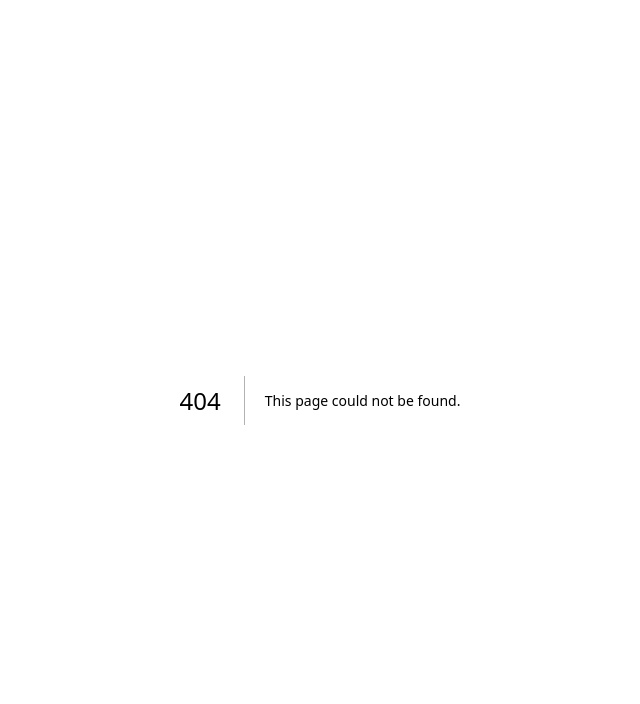
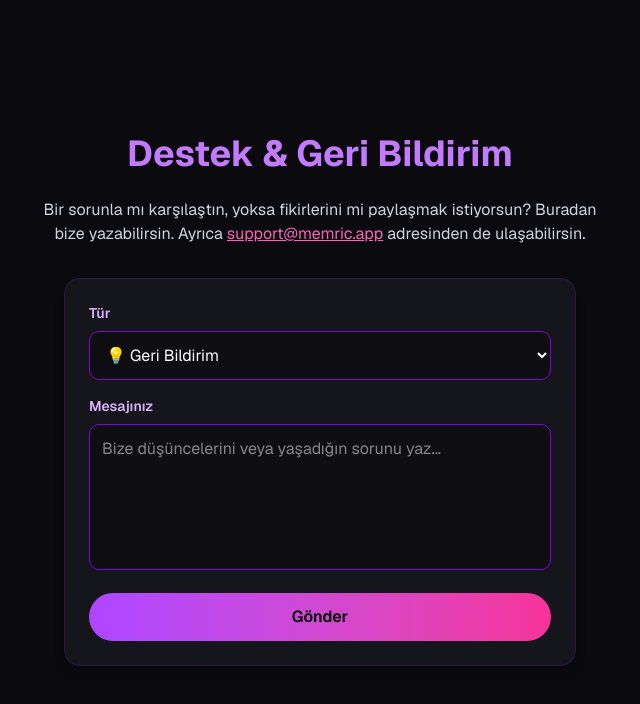
Before and after one commit to zarlixq/memric-about-web, a Next.js app: page /support in a window 1280 px wide. Before the commit this address had no page. Shown: the top 704 px of the page, without its empty margins (320-960 px from the left). Built offline with nearby package versions, Linux system fonts and the light colour scheme; no server answers.

Commit message:
support url eklendi

```diff
--- /dev/null
+++ b/app/support/page.js
@@ -0,0 +1,102 @@
+"use client";
+
+import { useState } from "react";
+import { motion } from "framer-motion";
+import { createClient } from "@supabase/supabase-js";
+
+const supabase = createClient(
+  process.env.NEXT_PUBLIC_SUPABASE_URL,
+  process.env.NEXT_PUBLIC_SUPABASE_ANON_KEY
+);
+
+export default function SupportPage() {
+  const [type, setType] = useState("feedback");
+  const [message, setMessage] = useState("");
+  const [loading, setLoading] = useState(false);
+  const [success, setSuccess] = useState(false);
+
+  const handleSubmit = async (e) => {
+    e.preventDefault();
+    if (!message.trim()) return;
+
+    setLoading(true);
+
+    const { error } = await supabase.from("feedbacks").insert([
+      {
+        type,
+        message,
+      },
+    ]);
+
+    setLoading(false);
+
+    if (!error) {
+      setSuccess(true);
+      setMessage("");
+    } else {
+      alert("Bir hata oluştu: " + error.message);
+    }
+  };
+
+  return (
+    <main className="min-h-screen bg-[#0b0b0f] text-white flex flex-col items-center justify-center px-4 py-16">
+      <motion.h1
+        initial={{ opacity: 0, y: -10 }}
+        animate={{ opacity: 1, y: 0 }}
+        transition={{ duration: 0.7 }}
+        className="text-3xl sm:text-4xl font-bold text-purple-400 mb-6"
+      >
+        Destek & Geri Bildirim
+      </motion.h1>
+
+      <p className="text-gray-300 mb-8 text-center max-w-xl">
+        Bir sorunla mı karşılaştın, yoksa fikirlerini mi paylaşmak istiyorsun?
+        Buradan bize yazabilirsin.
+        Ayrıca <a href="mailto:support@memric.app" className="text-pink-400 underline">support@memric.app</a> adresinden de ulaşabilirsin.
+      </p>
+
+      <form
+        onSubmit={handleSubmit}
+        className="w-full max-w-lg bg-[#15151c] p-6 rounded-2xl shadow-lg border border-purple-800/30"
+      >
+        <label className="block text-sm font-semibold mb-2 text-purple-300">
+          Tür
+        </label>
+        <select
+          value={type}
+          onChange={(e) => setType(e.target.value)}
+          className="w-full p-3 rounded-lg bg-[#0e0e13] border border-purple-700 focus:outline-none focus:ring-2 focus:ring-pink-500 mb-4"
+        >
+          <option value="feedback">💡 Geri Bildirim</option>
+          <option value="bug">🐞 Hata Bildirimi</option>
+          <option value="support">📩 Destek Talebi</option>
+        </select>
+
+        <label className="block text-sm font-semibold mb-2 text-purple-300">
+          Mesajınız
+        </label>
+        <textarea
+          value={message}
+          onChange={(e) => setMessage(e.target.value)}
+          placeholder="Bize düşüncelerini veya yaşadığın sorunu yaz..."
+          rows={5}
+          className="w-full p-3 rounded-lg bg-[#0e0e13] border border-purple-700 focus:outline-none focus:ring-2 focus:ring-pink-500 mb-4 resize-none"
+        />
+
+        <button
+          type="submit"
+          disabled={loading}
+          className="w-full py-3 rounded-full font-semibold bg-gradient-to-r from-purple-500 to-pink-500 text-black hover:scale-105 transition disabled:opacity-50"
+        >
+          {loading ? "Gönderiliyor..." : "Gönder"}
+        </button>
+
+        {success && (
+          <p className="mt-4 text-green-400 text-center">
+            ✅ Geri bildirimin için teşekkürler! En kısa sürede inceleyeceğiz.
+          </p>
+        )}
+      </form>
+    </main>
+  );
+}
```
